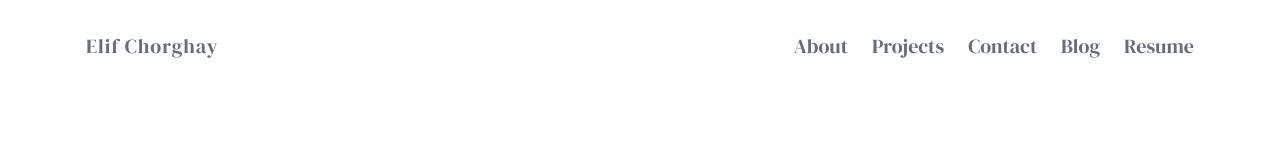
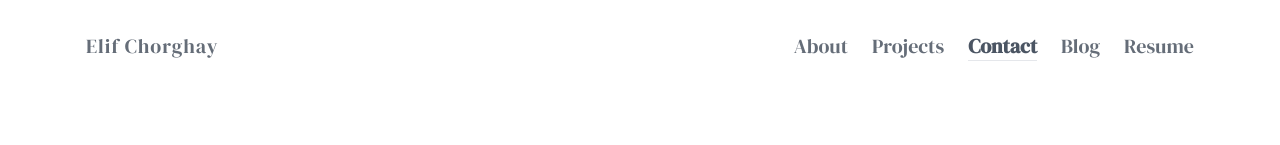
Before and after one commit to eliftabak/elifchorghay-portfolio, a Next.js app: page /contact in a window 1280 px wide. Shown: the top 145 px of the page. Built offline with nearby package versions, Linux system fonts and the light colour scheme; a web font is replaced by a local one.

Commit message:
Add style to navbar

```diff
--- a/app/components/Navbar/index.tsx
+++ b/app/components/Navbar/index.tsx
@@ -1,27 +1,33 @@
+"use client";
+
 import Link from "next/link";
-
+import { usePathname } from "next/navigation";
 
 const Navbar = () => {
-	return (
+  const pathname = usePathname();
+
+  const isActive = (path: string) => pathname === path;
+
+  return (
     <nav className="hidden lg:block contain navbar sticky top-0 z-50 bg-white font-heading text-xl text-mdgray mt-4 px-3">
       <div className="flex justify-between py-4">
         <div className="navbar-brand">
-        <Link href="/" className="font-heading text-xl tracking-wider z-50 transition-colors duration-300">
-          Elif Chorghay
-        </Link>
+          <Link href="/" className="font-heading text-xl tracking-wider z-50 transition-colors duration-300">
+            Elif Chorghay
+          </Link>
         </div>
         <div className="navbar-menu">
           <div className="navbar-end flex gap-6">
-            <Link href="/about" className="navbar-item">
+            <Link href="/about" className={`navbar-item ${isActive("/about") ? "text-gray-600 font-bold border-b" : ""}`}>
               About
             </Link>
-            <Link href="/projects" className="navbar-item">
+            <Link href="/projects" className={`navbar-item ${isActive("/projects") ? "text-gray-600 font-bold border-b" : ""}`}>
               Projects
             </Link>
-            <Link href="/contact" className="navbar-item">
+            <Link href="/contact" className={`navbar-item ${isActive("/contact") ? "text-gray-600 font-bold border-b" : ""}`}>
               Contact
             </Link>
-            <Link href="/blog" className="navbar-item">
+            <Link href="/blog" className={`navbar-item ${isActive("/blog") ? "text-gray-600 font-bold border-b" : ""}`}>
               Blog
             </Link>
             <Link href="/ElifsResume.pdf" target="_blank" className="navbar-item">
```
